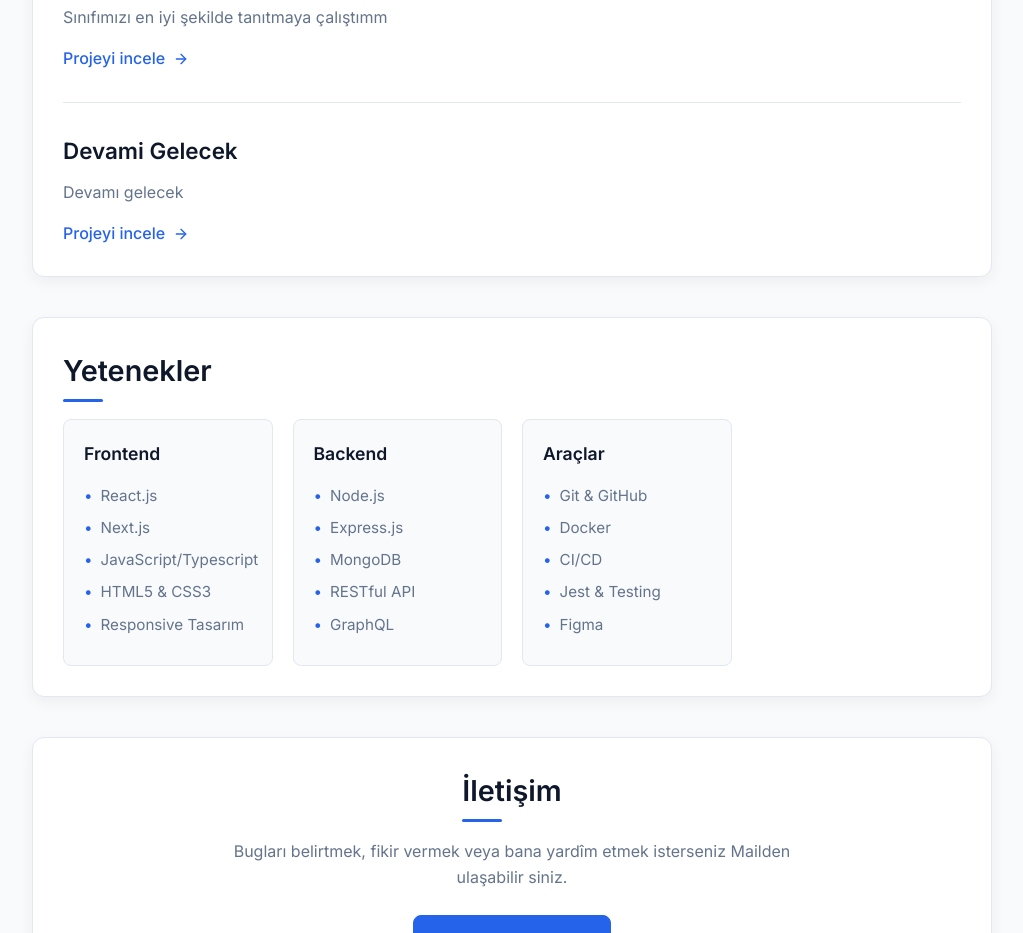
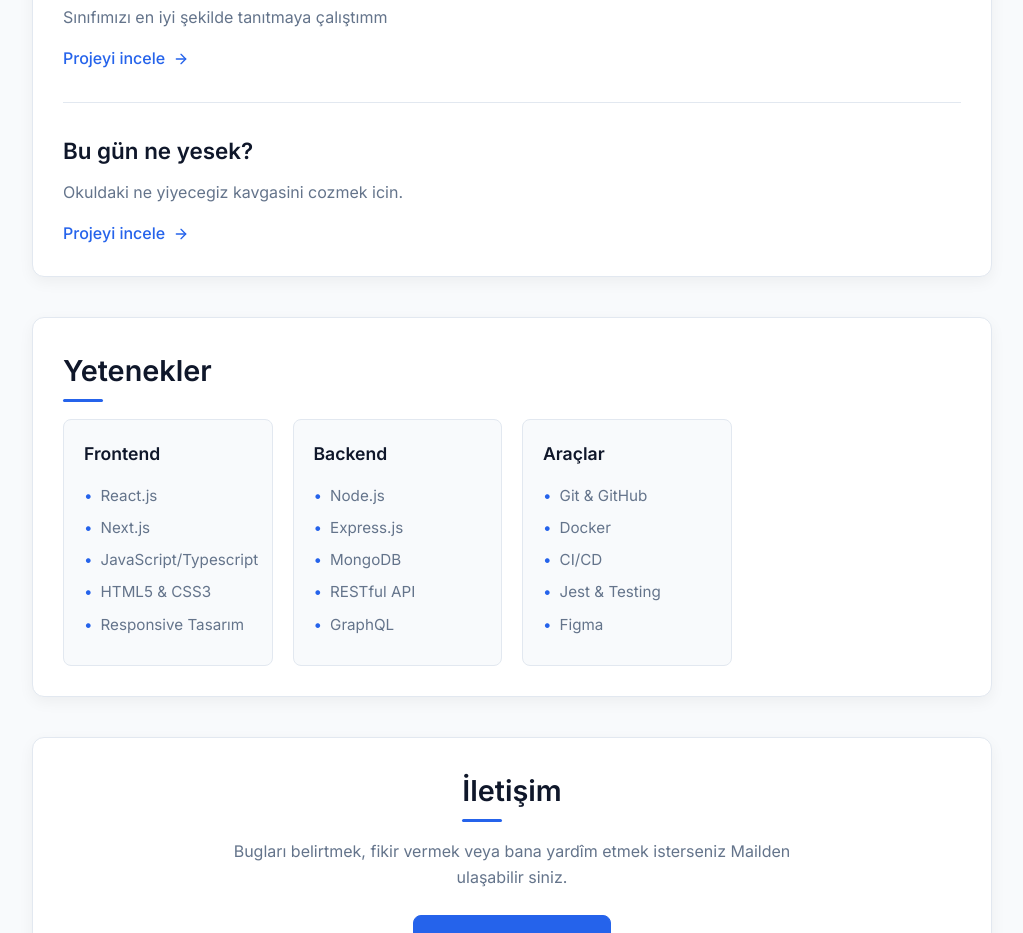
Before and after one commit to emirontop/About-me, a Next.js app: page / in a window 1280 px wide. Shown: the part 980-1913 px from the top of the page, without its empty margins (128-1151 px from the left). Built offline with nearby package versions, Linux system fonts and the light colour scheme.

Commit message:
Update index.js

```diff
--- a/pages/index.js
+++ b/pages/index.js
@@ -14,9 +14,9 @@ const projects = [
     link: 'https://8-e-v2.vercel.app'
   },
   {
-    name: 'Devami Gelecek',
-    description: 'Devamı gelecek',
-    link: 'https://Emir.com'
+    name: 'Bu gün ne yesek?',
+    description: 'Okuldaki ne yiyecegiz kavgasini cozmek icin.',
+    link: 'https://ne-yesek-beta.vercel.app/'
   }
 ];
 
```
